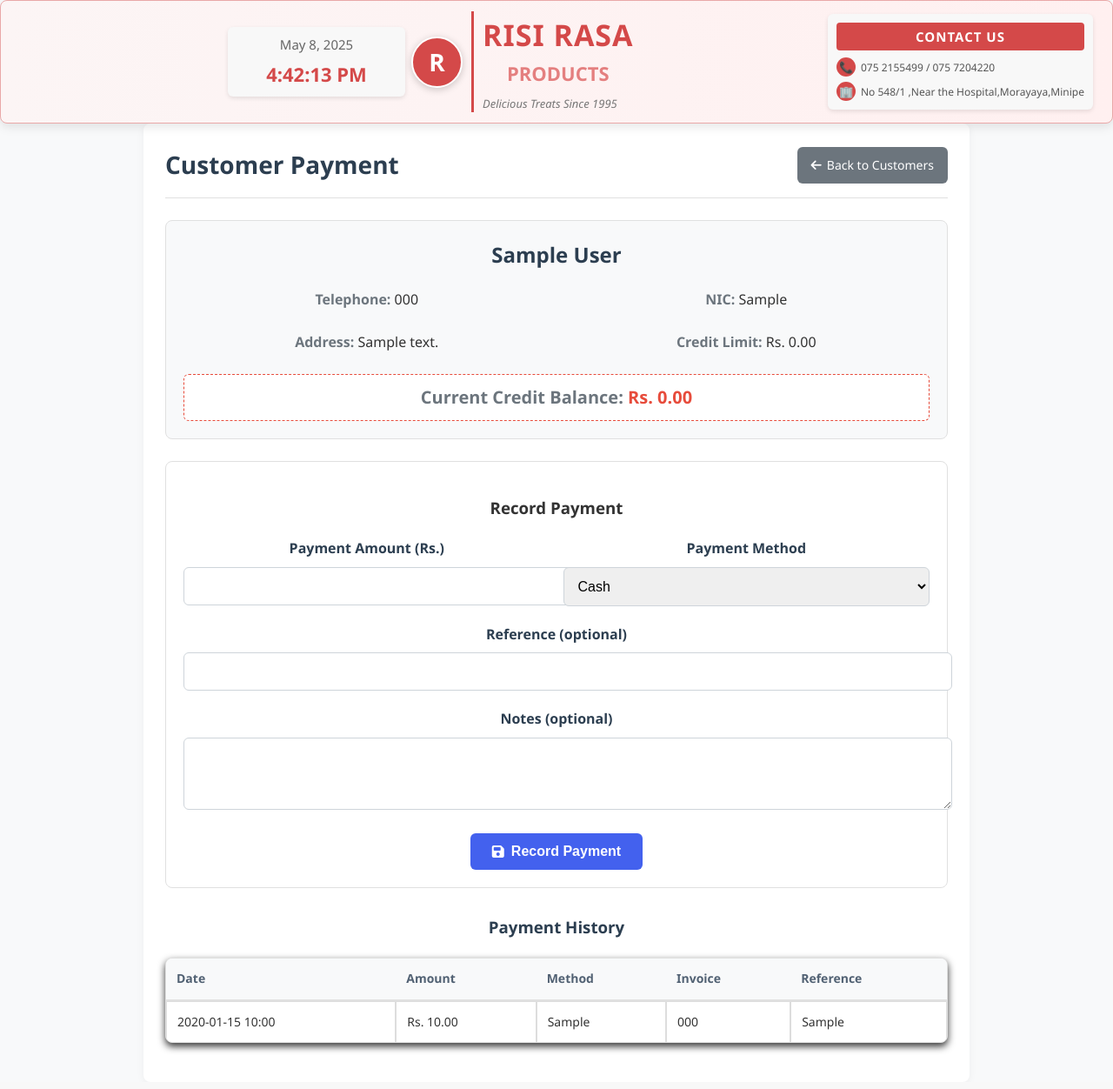
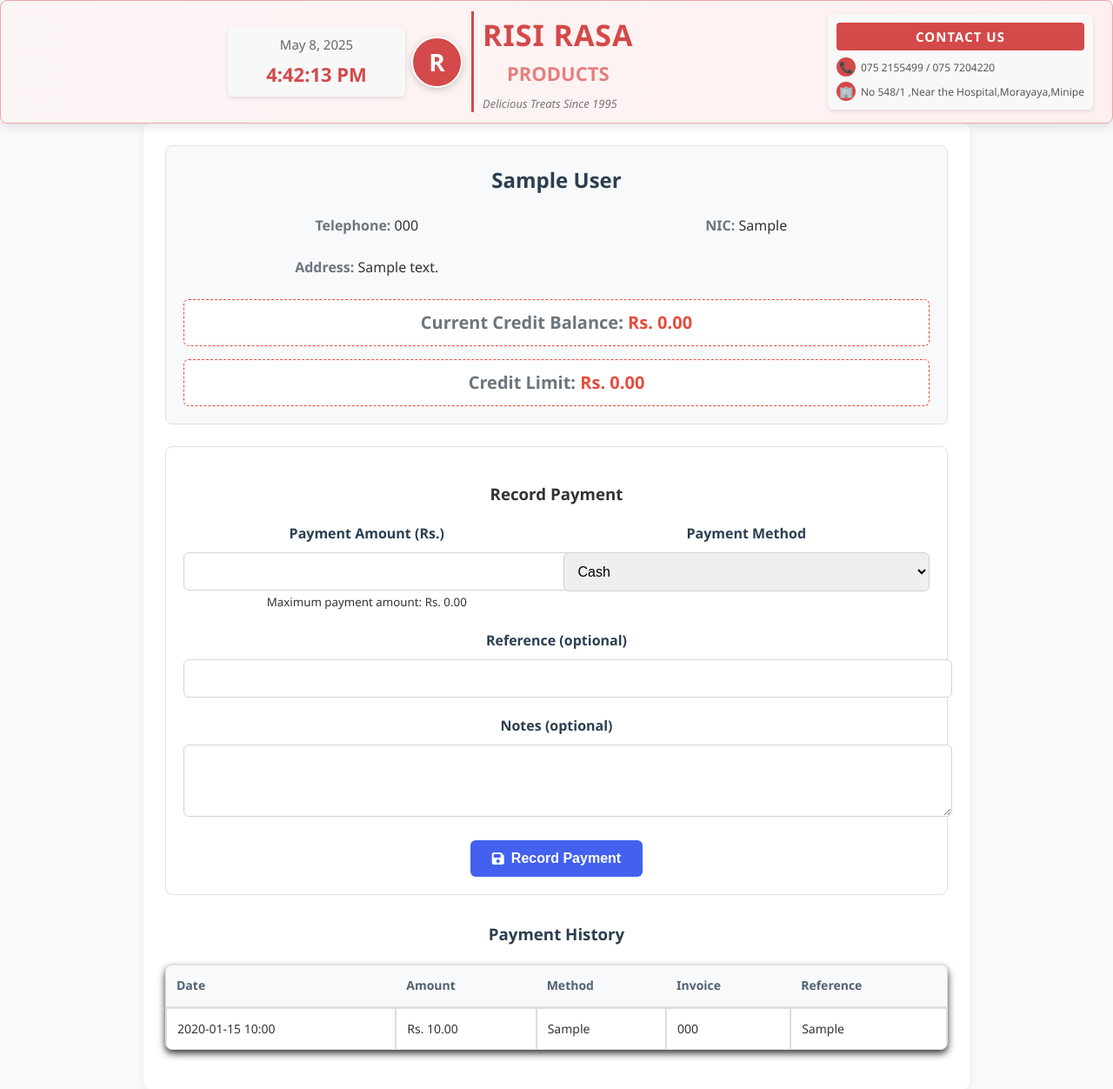
Before and after one commit to supun221/risi_rasa_products, a PHP site: page /app/views/customers/payment.php?id=1 in a window 1280 px wide. Shown: the whole page at 87% size. Before the commit the page ends 1209 px from the top, so only its background shows below. Run offline with PHP 8.4, Linux system fonts and the light colour scheme; tables that the repository leaves empty or names only in its code hold one stand-in row (values such as "Sample post"); some libraries are stand-ins or nearby versions.

Commit message:
credit pay done

```diff
--- a/app/views/customers/payment.php
+++ b/app/views/customers/payment.php
@@ -107,6 +107,18 @@ $generatedInvoiceNumber = generateInvoiceNumber();
         }
 
         .credit-balance {
+            font-size: 20px;
+            font-weight: 700;
+            color: #e74c3c;
+            margin-top: 15px;
+            padding: 10px;
+            background-color: #fff;
+            border-radius: 6px;
+            text-align: center;
+            border: 1px dashed #e74c3c;
+        }
+
+        .credit-limit {
             font-size: 20px;
             font-weight: 700;
             color: #e74c3c;
@@ -290,12 +302,12 @@ $generatedInvoiceNumber = generateInvoiceNumber();
     ?>
 
     <div class="content-wrapper">
-        <div class="page-header">
+        <!-- <div class="page-header">
             <h1>Customer Payment</h1>
             <a href="customer_list.php" class="back-button no-print">
                 <i class="fas fa-arrow-left"></i> Back to Customers
             </a>
-        </div>
+        </div> -->
 
         <?php if (isset($_SESSION['payment_error'])): ?>
             <div class="alert alert-danger">
@@ -324,26 +336,28 @@ $generatedInvoiceNumber = generateInvoiceNumber();
                     <span class="detail-label">Address:</span>
                     <?php echo htmlspecialchars($customer['address']); ?>
                 </div>
-                <div class="detail-item">
-                    <span class="detail-label">Credit Limit:</span>
-                    Rs. <?php echo number_format((float)$customer['credit_limit'], 2); ?>
-                </div>
             </div>
             <div class="credit-balance">
                 <span class="detail-label">Current Credit Balance:</span>
                 Rs. <?php echo number_format((float)$creditBalance, 2); ?>
             </div>
+            <div class="credit-limit">
+                <span class="detail-label">Credit Limit:</span>
+                Rs. <?php echo number_format((float)$customer['credit_limit'], 2); ?>
+            </div>
         </div>
 
         <div class="payment-form no-print">
             <h3>Record Payment</h3>
-            <form method="post" action="process_payment.php">
+            <form method="post" action="process_payment.php" id="paymentForm">
                 <input type="hidden" name="customer_id" value="<?php echo htmlspecialchars($customerId); ?>">
                 <input type="hidden" id="invoice_number" name="invoice_number" value="<?php echo htmlspecialchars($generatedInvoiceNumber); ?>">
+                <input type="hidden" id="current_balance" value="<?php echo $creditBalance; ?>">
                 <div class="form-row">
                     <div class="form-group">
                         <label for="amount">Payment Amount (Rs.)</label>
-                        <input type="number" id="amount" name="amount" class="form-control" step="0.01" required>
+                        <input type="number" id="amount" name="amount" class="form-control" step="0.01" required min="0.01" max="<?php echo $creditBalance; ?>">
+                        <small class="form-text text-muted">Maximum payment amount: Rs. <?php echo number_format($creditBalance, 2); ?></small>
                     </div>
                     <div class="form-group">
                         <label for="payment_method">Payment Method</label>
@@ -442,6 +456,22 @@ $generatedInvoiceNumber = generateInvoiceNumber();
                     document.getElementById('cheque_number').removeAttribute('required');
                 }
             });
+
+            // Validate payment amount
+            document.getElementById('paymentForm').addEventListener('submit', function(e) {
+                const amount = parseFloat(document.getElementById('amount').value);
+                const currentBalance = parseFloat(document.getElementById('current_balance').value);
+
+                if (amount > currentBalance) {
+                    e.preventDefault();
+                    Swal.fire({
+                        title: 'Invalid Amount!',
+                        text: 'Payment amount cannot exceed current credit balance.',
+                        icon: 'error',
+                        confirmButtonText: 'OK'
+                    });
+                }
+            });
         });
     </script>
 </body>
```
Also changed, not shown: app/views/Rep/sections/customers.php (+9 -0 lines), app/views/customers/payment_receipt.php (+10 -5 lines), app/views/customers/process_payment.php (+16 -3 lines), app/views/Rep/payment_receipt.php (added), app/views/Rep/process/process_credit_payment.php (added).
